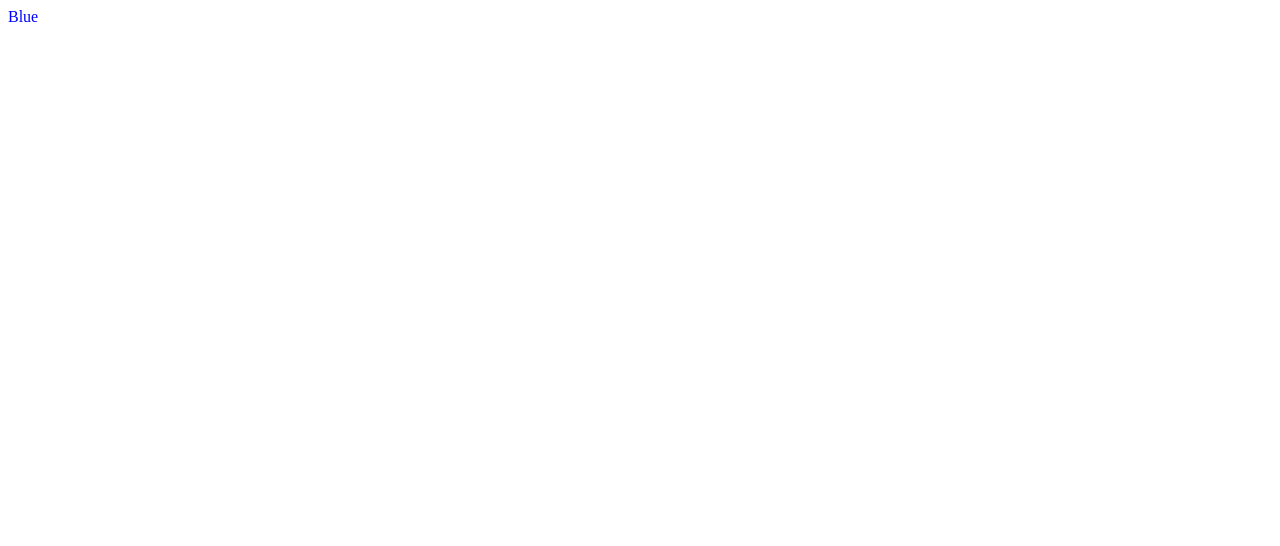
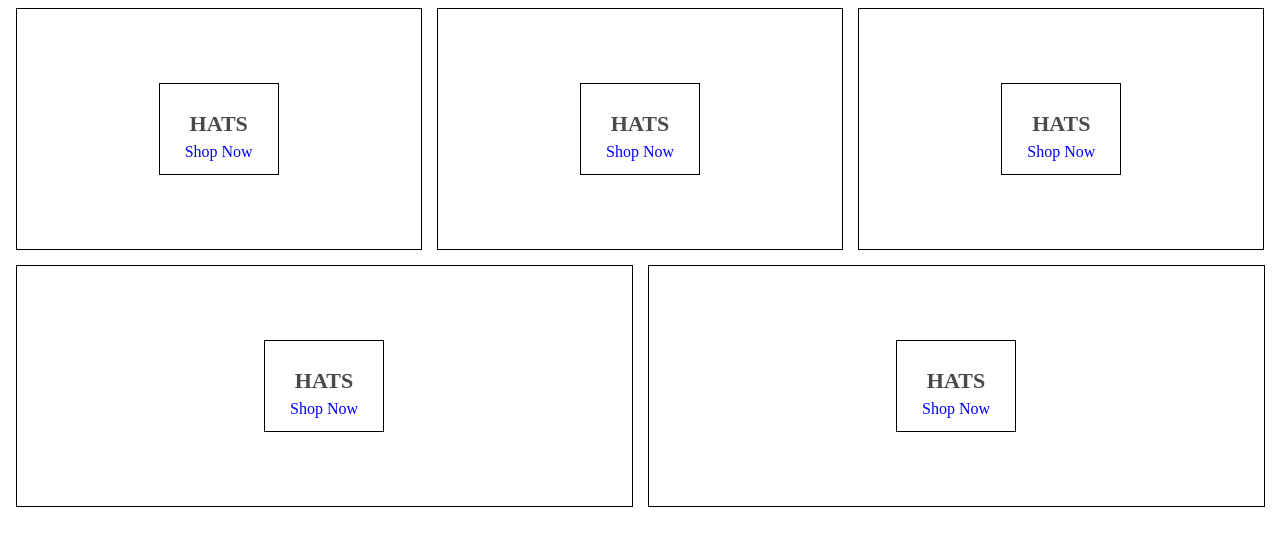
Before and after one commit to Aaron-Waguespack/ecommerceMaster, a React app: page / in a window 1280 px wide. Shown: the top 546 px of the page. Built offline with nearby package versions, Linux system fonts and the light colour scheme; the HTML template or start-up script is replaced by a standard one.

Commit message:
homepage styles

```diff
--- a/src/components/homepage/homepage.js
+++ b/src/components/homepage/homepage.js
@@ -1,7 +1,47 @@
 import React from 'react';
+import './homepage.scss';
 
-function HomePage () {
-    return <div>Blue</div>
-}
+const HomePage = () => (
+    <div className= 'homepage'>
+        <div className = 'directory-menu'>
+            <div className='menu-item'>
+                <div className = 'content'>
+                    <h1 className='title'>HATS</h1>
+                    <span className ='subttle'>Shop Now</span>
+                </div>
+            </div>
+
+            <div className='menu-item'>
+                <div className = 'content'>
+                    <h1 className='title'>HATS</h1>
+                    <span className ='subttle'>Shop Now</span>
+                </div>
+            </div>
+
+            <div className='menu-item'>
+                <div className = 'content'>
+                    <h1 className='title'>HATS</h1>
+                    <span className ='subttle'>Shop Now</span>
+                </div>
+            </div>
+
+            <div className='menu-item'>
+                <div className = 'content'>
+                    <h1 className='title'>HATS</h1>
+                    <span className ='subttle'>Shop Now</span>
+                </div>
+            </div>
+
+            <div className='menu-item'>
+                <div className = 'content'>
+                    <h1 className='title'>HATS</h1>
+                    <span className ='subttle'>Shop Now</span>
+                </div>
+            </div>
+        </div>
+    </div>
+
+
+)
 
 export default HomePage;
--- /dev/null
+++ b/src/components/homepage/homepage.scss
@@ -0,0 +1,56 @@
+homepage {
+    display:flex;
+    flex-direction:colum;
+    align-items:center;
+    padding: 20px 80px;
+}
+
+.directory-menu {
+    width:100%;
+    display: flex;
+    flex-wrap: wrap;
+    justify-content: space-between;
+}
+
+.menu-item {
+    min-width: 30%;
+    height: 240px;
+    flex: 1 1 auto;
+    display: flex;
+    align-items: center;
+    justify-content: center;
+    border: 1px solid black;
+    margin: 0 7.5px 15px;
+
+    &:first-child {
+        margin-right: 7.5px;
+    }
+
+    &:last-child {
+        margin-left: 7.5px;
+    }
+
+    .content {
+        height:90px;
+        padding: 0 25px;
+        display: flex;
+        flex-direction: column;
+        align-items: center;
+        justify-content: center;
+        border: 1px solid black;
+
+
+        .title {
+            font-weight: bold;
+            margin-bottom: 6px;
+            font-size: 22px;
+            color: #4a4a4a;
+
+        }
+
+        .subtitle {
+            font-weight: lighter;
+            font-size: 16px;
+        }
+    }
+}
```
Also changed, not shown: 1 other file (tests, documents, lock files or other folders).
